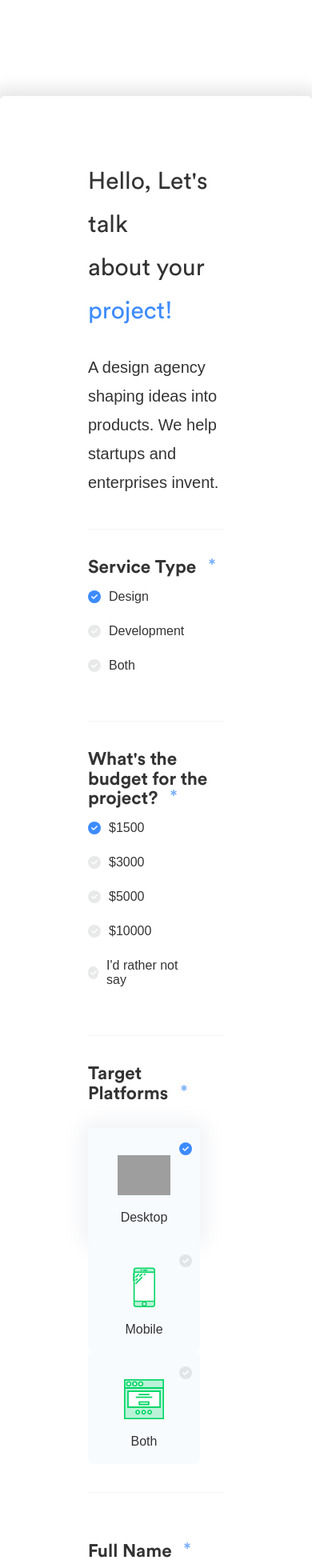
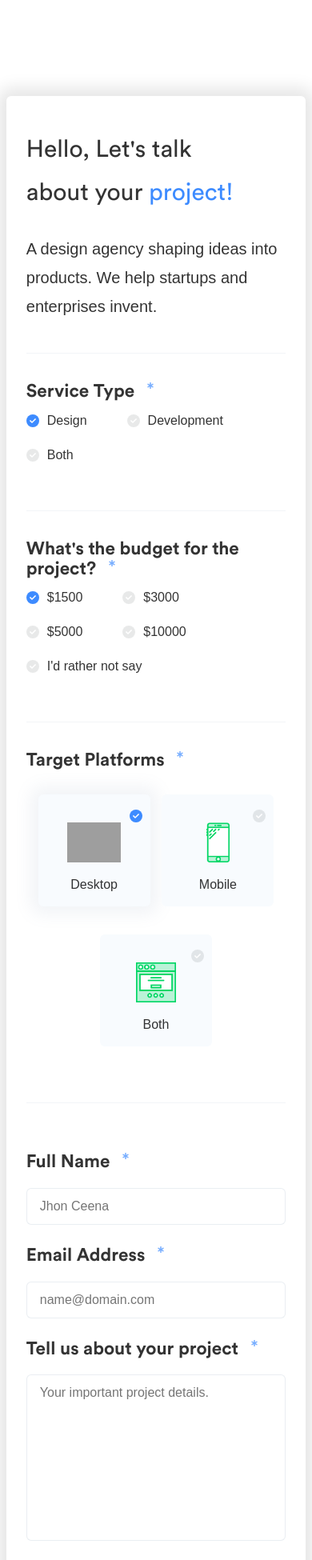
Before and after one commit to walidmahade/seventy1-studio, a PHP site: page /contact.html in a window 390 px wide. Shown: the top 1950 px of the page at 80% size. Run offline with PHP 8.4, Linux system fonts and the light colour scheme; some web fonts are replaced; grey boxes are pictures that could not be loaded.

Commit message:
responsive contacg page

```diff
--- a/scss/pages/_contact.scss
+++ b/scss/pages/_contact.scss
@@ -1,9 +1,14 @@
 #contact-wrap {
     max-width: 700px;
+    width: 96%;
     border-radius: 6px;
     margin: 120px auto;
     box-shadow: 0 0 20px 10px rgba($color: #000000, $alpha: .1);
-    padding: 80px 110px;
+    padding: 40px 25px;
+
+    @include md {
+        padding: 80px 110px;
+    }
 
     .header {
         .title--sec {
@@ -95,14 +100,22 @@
         }
 
         .options {
-            justify-content: space-between;
+            justify-content: space-evenly;
+
+            @include md {
+                justify-content: space-between;
+            }
 
             &__item {
                 width: 140px;
                 height: 140px;
-                margin: 0;
+                margin: 0 0 35px 0;
                 background-color: #F8FBFE;
                 border-radius: 6px;
+
+                @include md {
+                    margin-bottom: 0;
+                }
 
                 &.active {
                     box-shadow: 0 0 20px 10px rgba($color: #8193AE, $alpha: .1);
```
Also changed, not shown: css/main.css, 1 other file.
